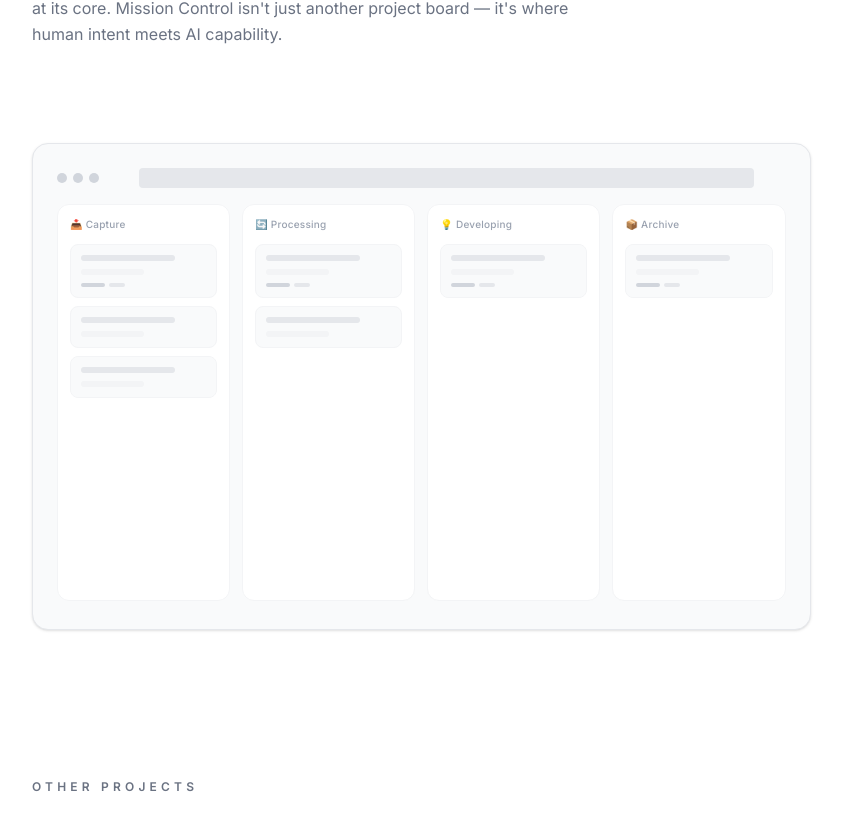
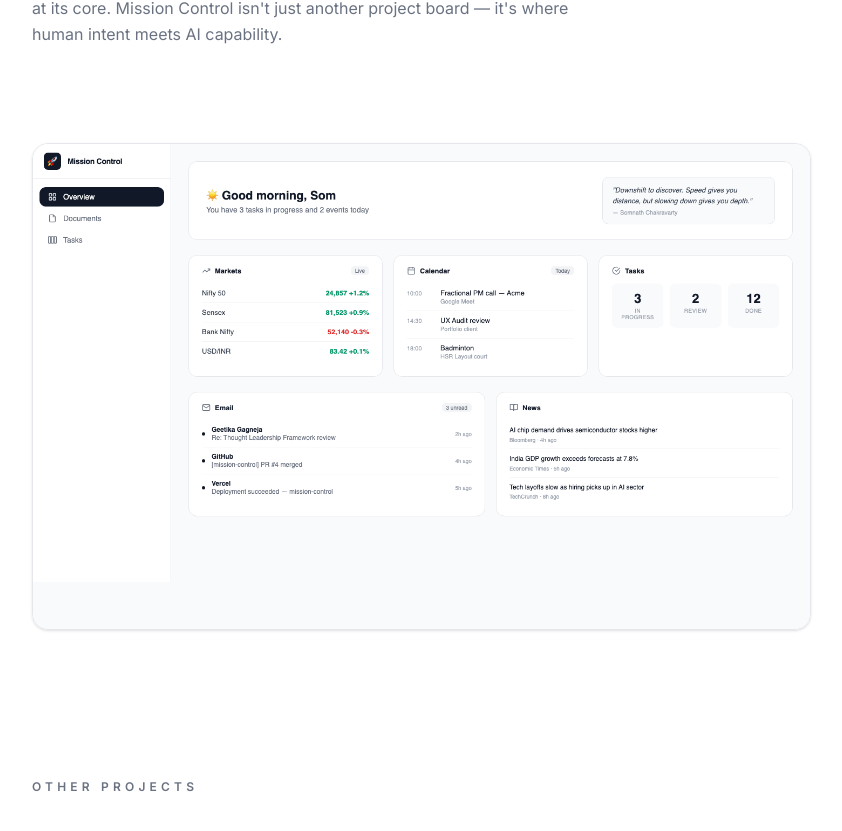
Before and after one commit to paglabhoot686/som-portfolio, a React (Vite) app: page / in a window 1280 px wide. Shown: the part 4972-5803 px from the top of the page, without its empty margins (8-850 px from the left). Built offline with nearby package versions, Linux system fonts and the light colour scheme.

Commit message:
Case study: real MC dashboard screenshot replacing placeholder mockup

```diff
--- a/src/components/CaseStudy.jsx
+++ b/src/components/CaseStudy.jsx
@@ -88,36 +88,12 @@
         <div className="grid md:grid-cols-12 gap-12 md:gap-16 items-start">
           {/* Screenshot */}
           <div className="md:col-span-7 lg:col-span-8">
-            <div ref={screenshotRef} className="bg-[#F9FAFB] rounded-2xl overflow-hidden border border-gray-200 aspect-[16/10] relative shadow-sm">
-              <div className="absolute inset-0 p-4 md:p-6">
-                <div className="flex items-center gap-2 mb-4">
-                  <div className="flex gap-1.5">
-                    <div className="w-2.5 h-2.5 rounded-full bg-gray-300" />
-                    <div className="w-2.5 h-2.5 rounded-full bg-gray-300" />
-                    <div className="w-2.5 h-2.5 rounded-full bg-gray-300" />
-                  </div>
-                  <div className="flex-1 h-5 bg-gray-200 rounded mx-8" />
-                </div>
-                <div className="grid grid-cols-4 gap-3 h-[calc(100%-2.5rem)]">
-                  {['📥 Capture', '🔄 Processing', '💡 Developing', '📦 Archive'].map((col, i) => (
-                    <div key={col} className="bg-white rounded-xl p-3 border border-gray-100">
-                      <p className="text-gray-400 text-[10px] font-medium mb-3 tracking-wide">{col}</p>
-                      {Array.from({ length: Math.max(1, 3 - i) }, (_, j) => (
-                        <div key={j} className="bg-[#F9FAFB] rounded-lg p-2.5 mb-2 border border-gray-100">
-                          <div className="h-1.5 bg-gray-200 rounded w-3/4 mb-2" />
-                          <div className="h-1.5 bg-gray-100 rounded w-1/2" />
-                          {j === 0 && (
-                            <div className="mt-2 flex gap-1">
-                              <div className="h-1 w-6 rounded-full bg-gray-300" />
-                              <div className="h-1 w-4 rounded-full bg-gray-200" />
-                            </div>
-                          )}
-                        </div>
-                      ))}
-                    </div>
-                  ))}
-                </div>
-              </div>
+            <div ref={screenshotRef} className="rounded-2xl overflow-hidden border border-gray-200 shadow-sm">
+              <img
+                src="/mc-dashboard.png"
+                alt="Mission Control Dashboard — showing markets, calendar, tasks, email, and news widgets"
+                className="w-full h-auto block"
+              />
             </div>
           </div>
 
```
Also changed, not shown: public/mc-dashboard.png (added).
